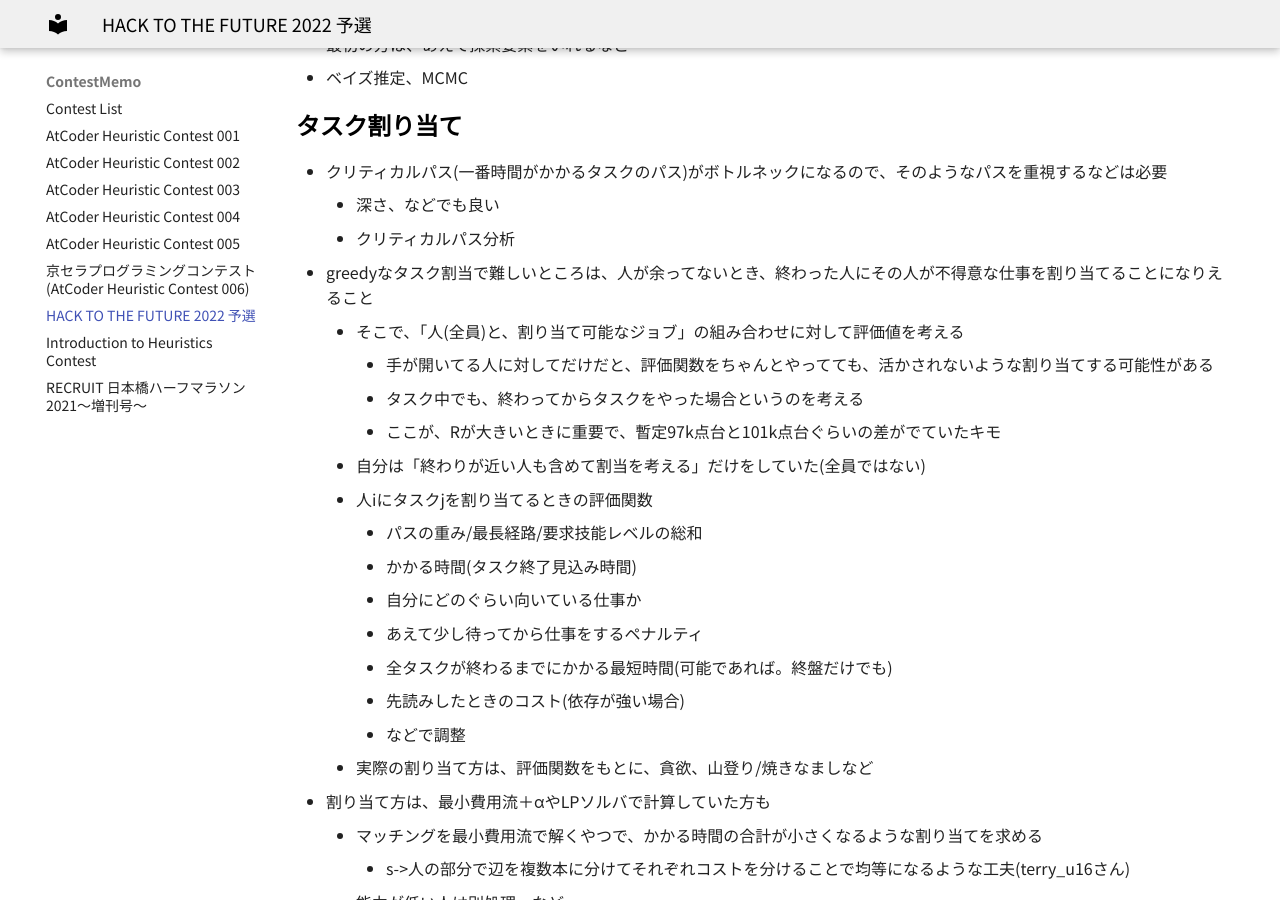
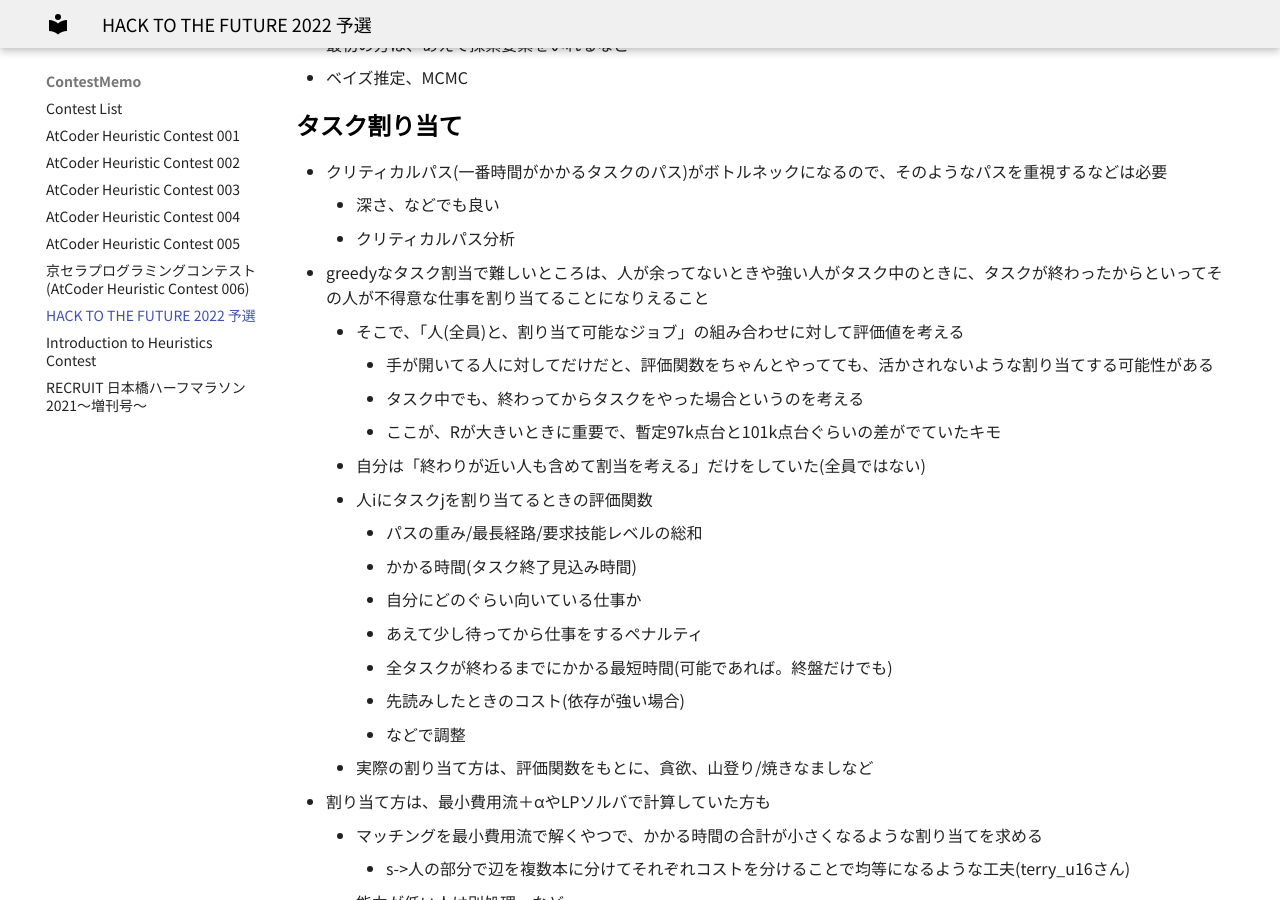
Before and after one commit to jetbead/AtCoderHeuristicContestMemo, an MkDocs documentation site: the page built from docs/ContestMemo/httf2022qual.md, in a window 1280 px wide and 900 px high, scrolled down 4009 px. Built offline with MkDocs 1.6.1 and Material for MkDocs 9.7.7, drawn with Linux system fonts in a browser that asks for light colours; some web fonts are replaced.

Commit message:
modify httf2022qual.md

```diff
--- a/docs/ContestMemo/httf2022qual.md
+++ b/docs/ContestMemo/httf2022qual.md
@@ -118,7 +118,7 @@
 - クリティカルパス(一番時間がかかるタスクのパス)がボトルネックになるので、そのようなパスを重視するなどは必要
     - 深さ、などでも良い
     - クリティカルパス分析
-- greedyなタスク割当で難しいところは、人が余ってないとき、終わった人にその人が不得意な仕事を割り当てることになりえること
+- greedyなタスク割当で難しいところは、人が余ってないときや強い人がタスク中のときに、タスクが終わったからといってその人が不得意な仕事を割り当てることになりえること
     - そこで、「人(全員)と、割り当て可能なジョブ」の組み合わせに対して評価値を考える
         - 手が開いてる人に対してだけだと、評価関数をちゃんとやってても、活かされないような割り当てする可能性がある
         - タスク中でも、終わってからタスクをやった場合というのを考える
```
